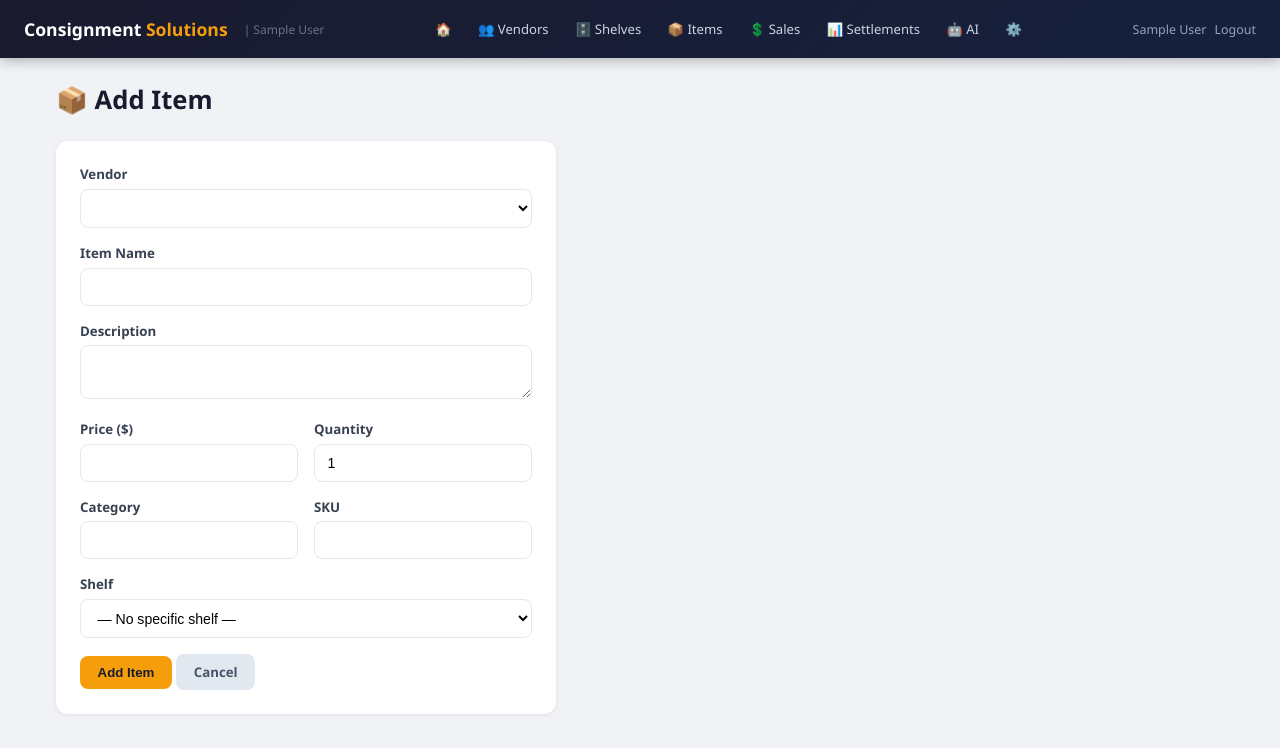
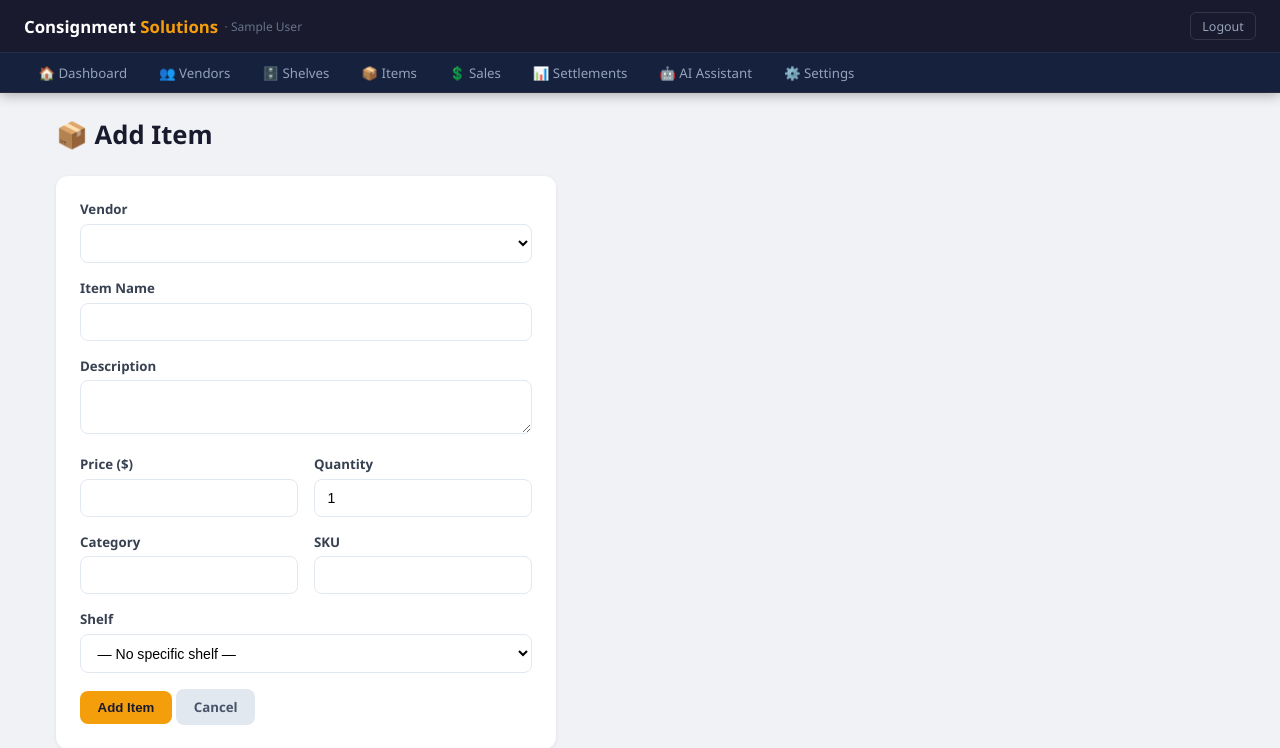
Before and after one commit to Liberty-Emporium/Consignment-Solutions, a Flask app: page /items/add in a window 1280 px wide. Shown: the top 748 px of the page. Run offline with Flask 3, Linux system fonts and the light colour scheme; the visitor is signed in with stand-in values (Sample User, id 1); data comes from the database, SQL or seed files in the repository; data that the repository does not hold is empty; parts of the project's set-up code (start-up, migrations or seed data) failed here and were passed over.

Commit message:
fix: redesign nav to two-row layout — brand/logout on top, links on bottom row, no more cramping

```diff
--- a/templates/base.html
+++ b/templates/base.html
@@ -6,14 +6,19 @@
 <style>
 *{margin:0;padding:0;box-sizing:border-box;}
 body{font-family:'Segoe UI',Arial,sans-serif;background:#f0f2f5;color:#1a1a2e;min-height:100vh;}
-.nav{background:linear-gradient(135deg,#1a1a2e,#16213e);padding:0 1.5rem;display:flex;align-items:center;justify-content:space-between;height:58px;position:sticky;top:0;z-index:100;box-shadow:0 2px 12px rgba(0,0,0,0.3);}
-.nav-brand{color:#fff;font-size:1.1rem;font-weight:800;text-decoration:none;}.nav-brand span{color:#f59e0b;}
-.nav-sub{color:#64748b;font-size:0.75rem;margin-left:0.5rem;}
-.nav-links{display:flex;gap:0.25rem;align-items:center;}
-.nav-links a{color:#cbd5e1;text-decoration:none;padding:0.4rem 0.7rem;border-radius:6px;font-size:0.82rem;transition:0.15s;white-space:nowrap;}
-.nav-links a:hover{background:rgba(245,158,11,0.15);color:#f59e0b;}
-.nav-user{color:#94a3b8;font-size:0.78rem;display:flex;align-items:center;gap:0.5rem;}
-.nav-user a{color:#94a3b8;text-decoration:none;}.nav-user a:hover{color:#f59e0b;}
+/* ── Navbar ── */
+.nav{background:#1a1a2e;border-bottom:1px solid rgba(255,255,255,0.07);position:sticky;top:0;z-index:100;box-shadow:0 2px 12px rgba(0,0,0,0.3);}
+.nav-top{padding:0 1.5rem;display:flex;align-items:center;justify-content:space-between;height:52px;}
+.nav-brand{color:#fff;font-size:1.05rem;font-weight:800;text-decoration:none;white-space:nowrap;}
+.nav-brand span{color:#f59e0b;}
+.nav-store{color:#64748b;font-size:0.75rem;margin-left:0.4rem;}
+.nav-user{color:#94a3b8;font-size:0.8rem;display:flex;align-items:center;gap:0.8rem;white-space:nowrap;}
+.nav-user a{color:#94a3b8;text-decoration:none;padding:0.3rem 0.7rem;border:1px solid rgba(255,255,255,0.12);border-radius:6px;font-size:0.78rem;}
+.nav-user a:hover{color:#f59e0b;border-color:#f59e0b;}
+.nav-links{background:#16213e;border-top:1px solid rgba(255,255,255,0.06);padding:0 1.5rem;display:flex;gap:0.2rem;align-items:center;height:40px;overflow-x:auto;}
+.nav-links::-webkit-scrollbar{display:none;}
+.nav-links a{color:#94a3b8;text-decoration:none;padding:0.3rem 0.9rem;border-radius:6px;font-size:0.83rem;white-space:nowrap;transition:0.15s;display:flex;align-items:center;gap:0.35rem;}
+.nav-links a:hover{background:rgba(245,158,11,0.12);color:#f59e0b;}
 .main{max-width:1200px;margin:0 auto;padding:1.5rem 1rem;}
 .ph{margin-bottom:1.5rem;display:flex;justify-content:space-between;align-items:flex-start;flex-wrap:wrap;gap:0.5rem;}
 .ph h1{font-size:1.6rem;font-weight:800;}.ph p{color:#64748b;font-size:0.88rem;margin-top:0.2rem;}
@@ -55,41 +60,43 @@ input:focus,select:focus,textarea:focus{outline:none;border-color:#f59e0b;box-sh
 </head>
 <body>
 {% if session.store_id and session.role != 'vendor' %}
-{% set store_obj = None %}
 <nav class="nav">
-  <div style="display:flex;align-items:center;gap:0.5rem;">
-    <a class="nav-brand" href="/dashboard">Consignment <span>Solutions</span></a>
-    <span class="nav-sub">| {{ session.store_name }}</span>
+  <div class="nav-top">
+    <div style="display:flex;align-items:center;">
+      <a class="nav-brand" href="/dashboard">Consignment <span>Solutions</span></a>
+      <span class="nav-store">· {{ session.store_name }}</span>
+    </div>
+    <div class="nav-user">
+      <a href="/store/logout">Logout</a>
+    </div>
   </div>
   <div class="nav-links">
-    <a href="/dashboard">🏠</a>
-    <a href="/vendors">👥 <span>Vendors</span></a>
-    <a href="/shelves">🗄️ <span>Shelves</span></a>
-    <a href="/items">📦 <span>Items</span></a>
-    <a href="/sales">💲 <span>Sales</span></a>
-    <a href="/settlements">📊 <span>Settlements</span></a>
-    <a href="/ai">🤖 <span>AI</span></a>
-    <a href="/settings">⚙️</a>
-  </div>
-  <div class="nav-user">
-    <span>{{ session.store_name }}</span>
-    <a href="/store/logout">Logout</a>
+    <a href="/dashboard">🏠 Dashboard</a>
+    <a href="/vendors">👥 Vendors</a>
+    <a href="/shelves">🗄️ Shelves</a>
+    <a href="/items">📦 Items</a>
+    <a href="/sales">💲 Sales</a>
+    <a href="/settlements">📊 Settlements</a>
+    <a href="/ai">🤖 AI Assistant</a>
+    <a href="/settings">⚙️ Settings</a>
   </div>
 </nav>
 {% elif session.vendor_id %}
 <nav class="nav">
-  <div style="display:flex;align-items:center;gap:0.5rem;">
-    <a class="nav-brand" href="/vendor/dashboard">Consignment <span>Solutions</span></a>
-    <span class="nav-sub">| {{ session.store_name }}</span>
+  <div class="nav-top">
+    <div style="display:flex;align-items:center;">
+      <a class="nav-brand" href="/vendor/dashboard">Consignment <span>Solutions</span></a>
+      <span class="nav-store">· {{ session.store_name }}</span>
+    </div>
+    <div class="nav-user">
+      <span style="color:#fff;">{{ session.vendor_name }}</span>
+      <a href="/vendor/logout">Logout</a>
+    </div>
   </div>
   <div class="nav-links">
-    <a href="/vendor/dashboard">🏠 <span>Dashboard</span></a>
-    <a href="/vendor/items">📦 <span>My Items</span></a>
-    <a href="/vendor/items/add">+ <span>Add Item</span></a>
-  </div>
-  <div class="nav-user">
-    <span>{{ session.vendor_name }}</span>
-    <a href="/vendor/logout">Logout</a>
+    <a href="/vendor/dashboard">🏠 Dashboard</a>
+    <a href="/vendor/items">📦 My Items</a>
+    <a href="/vendor/items/add">➕ Add Item</a>
   </div>
 </nav>
 {% endif %}
```
